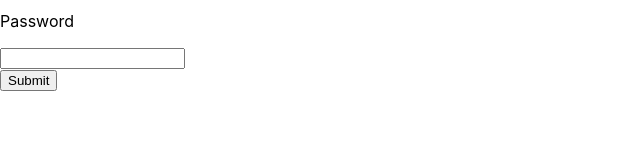
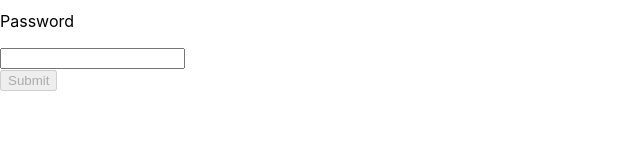
Before and after one commit to kovalvladik/hotel, a React (Create React App) app: page / in a window 1280 px wide. Shown: the part 145-300 px from the top of the page, without its empty margins (0-640 px from the left). Built offline with nearby package versions, Linux system fonts and the light colour scheme.

Commit message:
add validation

```diff
--- a/src/Pages/ Login.jsx
+++ b/src/Pages/ Login.jsx
@@ -1,4 +1,4 @@
-import React, { useState } from 'react';
+import React, {useEffect, useState} from 'react';
 import PropTypes from 'prop-types';
 
 async function loginUser(credentials) {
@@ -12,9 +12,77 @@ async function loginUser(credentials) {
         .then(data => data.json())
 }
 
+
+
+
+const useValidation = (value, validations) => {
+    const [isEmpty, setIsEmpty] = useState(true)
+    const [inputValid, setInputValid] = useState(false)
+    const [emailError, setEmailError] = useState(false)
+    const [passError, setPassError] = useState(false)
+    const [minLengthError, setMinLengthError] = useState(false)
+
+    useEffect(()=>{
+        for (const validation in validations){
+            switch (validations){
+                case 'minLength':
+                    value.length < validations[validations] ?setMinLengthError(true):setMinLengthError(false)
+                    break
+                case 'isEmpty':
+                    value ? setIsEmpty(false) : setIsEmpty(true)
+                    break
+                case 'passError':
+                    const regexp = /^[a-z\s]+$/i;
+                    regexp.test(String(value).toLowerCase()) ? setPassError(true) : setPassError(false)
+                    break
+                case 'emailError':
+                    const reg = /^(([^<>()[\].,;:\s@"]+(\.[^<>()[\].,;:\s@"]+)*)|(".+"))@(([^<>()[\].,;:\s@"]+\.)+[^<>()[\].,;:\s@"]{2,})$/iu
+                    reg.test(String(value).toLowerCase()) ? setEmailError(false) : setEmailError(true)
+                    break
+            }
+        }
+    },[value])
+
+    useEffect(()=>{
+        if(isEmpty || minLengthError || emailError || passError){
+            setInputValid(false)
+        }else {
+            setInputValid(true)
+        }
+
+    },[isEmpty,minLengthError,emailError,passError])
+    return{
+        isEmpty,
+        minLengthError,
+        emailError,
+        passError,
+        inputValid
+    }
+
+}
+
+const useInput = (initialValue, validations) => {
+    const [value, setValue] = useState(initialValue)
+    const [isDirty, setIsDirty] = useState(false)
+    const valid = useValidation(value,validations)
+    const onChange = (e) => {
+        setValue(e.target.value)
+    }
+    const onBlur = (e) => {
+        setIsDirty(true)
+    }
+    return{
+        value,
+        onChange,
+        onBlur,
+        isDirty,
+        ...valid
+    }
+}
+
 export default function Login({ setToken }) {
-    const [username, setUserName] = useState();
-    const [password, setPassword] = useState();
+    const [username, setUserName] = useState()
+    const [password, setPassword] = useState()
 
     const handleSubmit = async e => {
         e.preventDefault();
@@ -25,20 +93,38 @@ export default function Login({ setToken }) {
         setToken(token);
     }
 
+
+
+
+    const email = useInput('', {isEmpty:true,emailError:true })
+    const pass = useInput('',{isEmpty:true,passError:true,minLengthError:8 })
+
+    const handleChangePass = (e) => {
+        setPassword(e.target.value)
+        pass.onChange(e)
+
+    }
+    const handleChangeEmail = (e) => {
+        setUserName(e.target.value)
+        email.onChange(e)
+
+    }
+
+
     return(
         <div className="login-wrapper">
             <h1>Please Log In</h1>
             <form onSubmit={handleSubmit}>
                 <label>
                     <p>Username</p>
-                    <input type="text" onChange={e => setUserName(e.target.value)} />
+                    <input type="text" onChange={e => handleChangeEmail(e)} />
                 </label>
                 <label>
                     <p>Password</p>
-                    <input type="password" onChange={e => setPassword(e.target.value)} />
+                    <input type="password" onChange={e => handleChangePass(e)} />
                 </label>
                 <div>
-                    <button type="submit">Submit</button>
+                    <button disabled={!email.inputValid||!pass.inputValid} type="submit">Submit</button>
                 </div>
             </form>
         </div>
```
